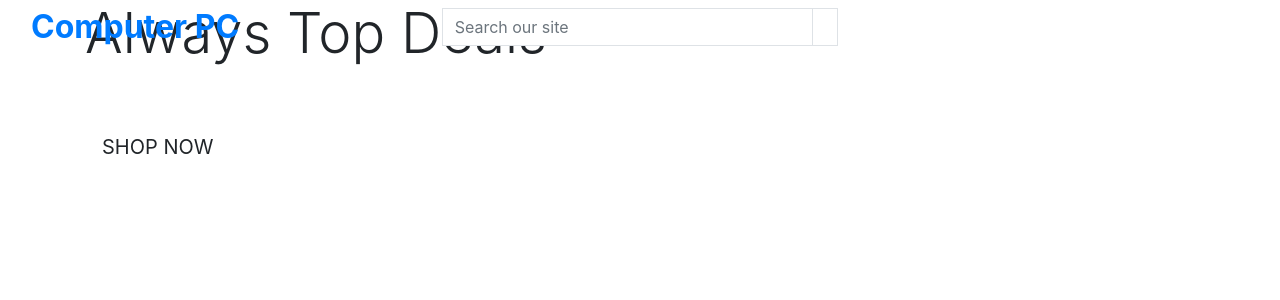
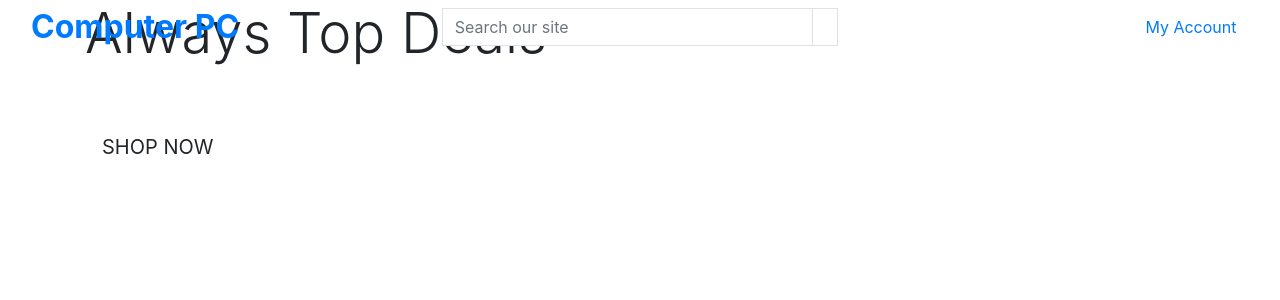
Before and after one commit to rlopezba1/computer_pc, a Django app: page / in a window 1280 px wide. Shown: the top 300 px of the page. Run offline with Django 3.2, Linux system fonts and the light colour scheme; some libraries are stand-ins or nearby versions.

Commit message:
Added main page header

```diff
--- a/templates/base.html
+++ b/templates/base.html
@@ -55,7 +55,26 @@
       </div>
         <div class="col-12 col-lg-4 my-auto py-1 py-lg-0">
           <ul class="list-inline list-unstyles text-center text-lg-right my-0">
-            <li class="list-inline-item dropdown"></li>
+            <li class="list-inline-item dropdown">
+              <a class="text-black nav-link" href="#" id="user-options" data-toggle="dropdown" aria-haspopup="true" aria-expanded="false">
+                <div class="text-center">
+                    <div><i class="fas fa-user fa-lg"></i></div>
+                    <p class="my-0">My Account</p>
+                </div>
+              </a>
+              <div class="dropdown-menu border-0" aria-labelledby="user-options">
+                {% if request.user.is_authenticated %}
+                    {% if request.user.is_superuser %}
+                        <a href="" class="dropdown-item">Product Management</a>
+                    {% endif %}
+                    <a href="" class="dropdown-item">My Profile</a>
+                    <a href="{% url 'account_logout' %}" class="dropdown-item">Logout</a>
+                {% else %}
+                    <a href="{% url 'account_signup' %}" class="dropdown-item">Register</a>
+                    <a href="{% url 'account_login' %}" class="dropdown-item">Login</a>
+                {% endif %}
+              </div>
+            </li>
             <li class="list-inline-item"></li>
           </ul>
         </div>
```
